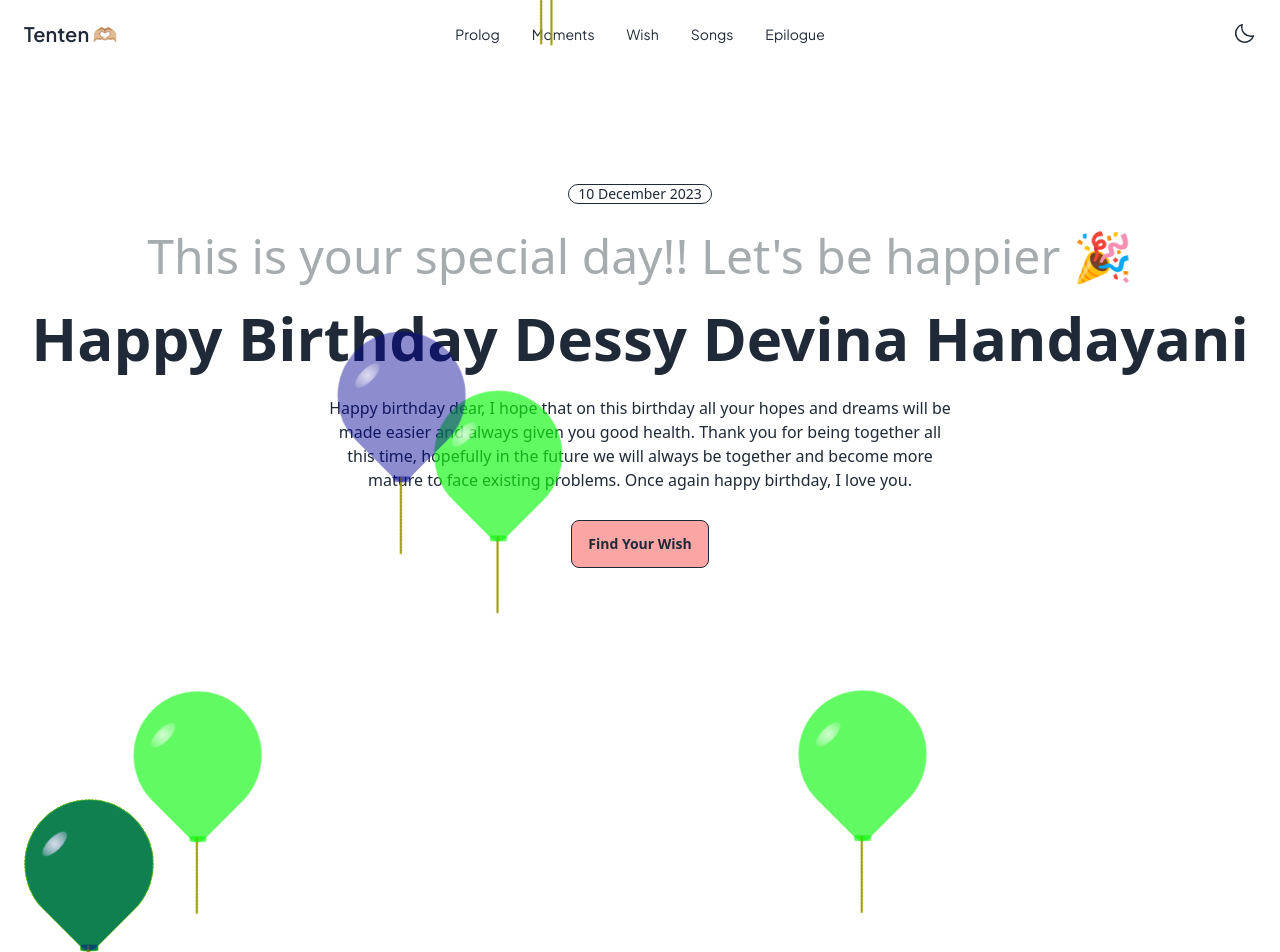
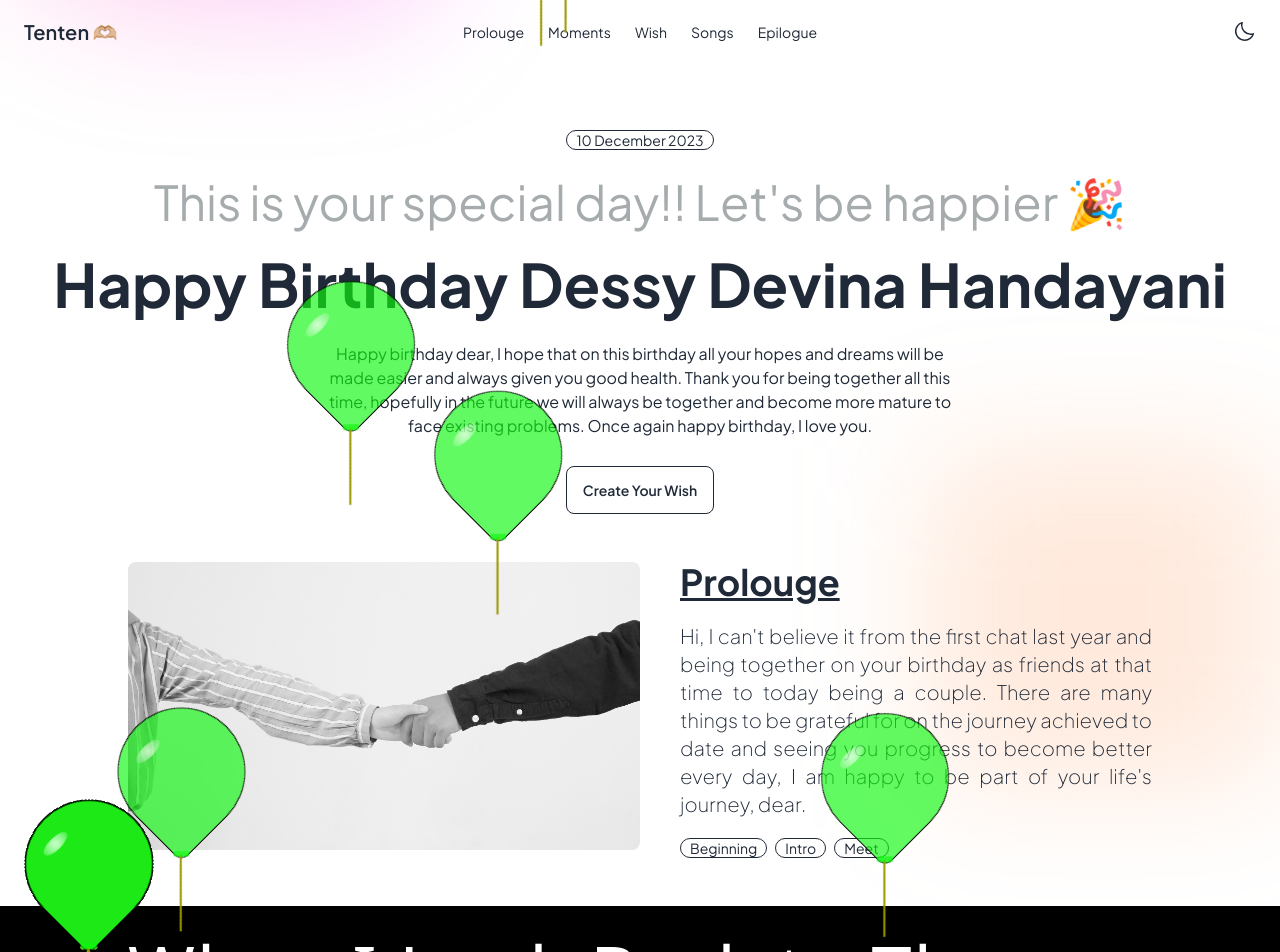
Before and after one commit to vhermawan/gift-birthday, a React (Vite) app: page / in a window 1280 px wide. Shown: the top 952 px of the page. Built offline with nearby package versions, Linux system fonts and the light colour scheme.

Commit message:
feat: add prolouge

```diff
--- a/package.json
+++ b/package.json
@@ -15,12 +15,14 @@
     "react": "^18.2.0",
     "react-awesome-reveal": "^4.2.7",
     "react-dom": "^18.2.0",
-    "react-hook-form": "^7.48.2"
+    "react-hook-form": "^7.48.2",
+    "react-scroll": "^1.9.0"
   },
   "devDependencies": {
     "@types/node": "^20.9.0",
     "@types/react": "^18.2.15",
     "@types/react-dom": "^18.2.7",
+    "@types/react-scroll": "^1.8.10",
     "@typescript-eslint/eslint-plugin": "^6.0.0",
     "@typescript-eslint/parser": "^6.0.0",
     "@vitejs/plugin-react-swc": "^3.3.2",
--- a/src/App.tsx
+++ b/src/App.tsx
@@ -1,12 +1,14 @@
 import { Hero } from './components/Hero/Hero'
 import { Layout } from './components/Layout/Layout'
 import { Prolouge } from './components/Prolouge/Prolouge'
+import { WordingQuote } from './components/WordingQuote/WordingQuote'
 
 function App() {
   return (
     <Layout>
       <Hero />
       <Prolouge />
+      <WordingQuote />
     </Layout>
   )
 }
--- /dev/null
+++ b/src/common/constant/index.ts
@@ -0,0 +1,24 @@
+const LIST_MENU = [
+  {
+    menu: 'Prolouge',
+    id: 'prolouge',
+  },
+  {
+    menu: 'Moments',
+    id: 'moments',
+  },
+  {
+    menu: 'Wish',
+    id: 'wish',
+  },
+  {
+    menu: 'Songs',
+    id: 'songs',
+  },
+  {
+    menu: 'Epilogue',
+    id: 'epilogue',
+  }
+]
+
+export { LIST_MENU }
--- a/src/components/Ballon/Ballon.tsx
+++ b/src/components/Ballon/Ballon.tsx
@@ -1,5 +1,5 @@
 export function Ballon(){
-    const density = 10; // concurrent balloon count
+    const density = 7; // concurrent balloon count
     const colors = ['yellow', 'green', 'blue', 'red'];
     const stringElement = document.createElement("div");
     stringElement.classList.add("string");
--- a/src/components/Header/Header.tsx
+++ b/src/components/Header/Header.tsx
@@ -1,5 +1,7 @@
+import { LIST_MENU } from "@/common/constant";
 import { List, Moon, Sun } from "@phosphor-icons/react"
-import { useEffect, useState } from "react";
+import { Fragment, useEffect, useState } from "react";
+import { Link } from "react-scroll";
 
 const Header = () => {
   const [theme, setTheme] = useState(
@@ -21,17 +23,26 @@ const Header = () => {
   }, [theme]);
 
   return (
-    <nav className="navbar bg-base-100 px-4 md:px-6 font-jakarta">
+    <nav className="navbar bg-transparent px-4 md:px-6 font-jakarta">
       <div className="navbar-start">
         <h1 className="text-xl font-semibold">Tenten 🫶🏼</h1>
       </div>
       <div className="navbar-center hidden lg:flex">
         <ul className="menu menu-horizontal px-1">
-          <li><a>Prolog</a></li>
-          <li><a>Moments</a></li>
-          <li><a>Wish</a></li>
-          <li><a>Songs</a></li>
-          <li><a>Epilogue</a></li>
+          {LIST_MENU.map((menu) => {
+            return (
+              <Fragment key={menu.id}>
+                <Link
+                  to={menu.id}
+                  spy={true}
+                  smooth={true}
+                  className="px-3 cursor-pointer"
+                >
+                  {menu.menu}
+                </Link>
+              </Fragment>
+            )
+          })}
         </ul>
       </div>
       <div className="navbar-end">
@@ -39,16 +50,21 @@ const Header = () => {
           <label tabIndex={0} className="btn btn-ghost lg:hidden">
             <List size={32}/>
           </label>
-          <ul tabIndex={0} className="menu menu-sm dropdown-content mt-3 z-[1] p-2 shadow bg-base-100 rounded-box w-52">
-            <li><a>Item 1</a></li>
-            <li>
-              <a>Parent</a>
-              <ul className="p-2">
-                <li><a>Submenu 1</a></li>
-                <li><a>Submenu 2</a></li>
-              </ul>
-            </li>
-            <li><a>Item 3</a></li>
+          <ul tabIndex={0} className="menu menu-sm dropdown-content py-3 gap-y-2 mt-3 z-[1] p-2 shadow bg-base-100 rounded-box w-52">
+            {LIST_MENU.map((menu) => {
+              return (
+                <Fragment key={menu.id}>
+                  <Link
+                    to={menu.id}
+                    spy={true}
+                    smooth={true}
+                    className="px-3 cursor-pointer"
+                  >
+                    {menu.menu}
+                  </Link>
+                </Fragment>
+              )
+            })}
           </ul>
         </div>
 
--- a/src/components/Hero/Hero.tsx
+++ b/src/components/Hero/Hero.tsx
@@ -1,7 +1,14 @@
 const Hero = () => {
   return (
-    <section id="hero" className="mt-[100px] md:mt-[50px]font-jakarta p-4">
-      <div className="flex flex-col gap-y-2 md:gap-y-7 md:text-center md:items-center">
+    <section id="hero" className="mt-[60px] md:mt-[50px] font-jakarta p-4">
+      <div className="flex flex-col gap-y-3 md:gap-y-7 md:items-center">
+        <div
+          className="absolute inset-x-0 -top-40 -z-10 transform-gpu overflow-hidden blur-3xl sm:-top-80"
+          aria-hidden="true"
+        >
+          <div className="relative left-[calc(50%-11rem)] aspect-[1155/678] w-[36.125rem] -translate-x-1/2 rotate-[30deg] bg-gradient-to-tr from-[#ff80b5] to-[#ee57ff] opacity-30 sm:left-[calc(50%-30rem)]"></div>
+        </div>
+
         <div className="badge badge-[#3fa8e0] badge-outline">10 December 2023</div>
         <h1 className="font-normal text-[#a6abad] text-2xl md:text-5xl">
           This is your special day!! Let's be happier 🎉
@@ -9,13 +16,20 @@ const Hero = () => {
         <h1 className="font-bold text-3xl md:text-6xl">
           Happy Birthday Dessy Devina Handayani
         </h1>
-        <h3 className="text-xs text-justify md:text-center md:text-base md:w-1/2">
+        <h3 className="text-sm text-justify md:text-center md:text-base md:w-1/2 mx-auto">
           Happy birthday dear, I hope that on this birthday all your hopes and dreams will be made easier
           and always given you good health. Thank you for being together all this time,
           hopefully in the future we will always be together and become more mature to face existing problems.
           Once again happy birthday, I love you.
         </h3>
-        <button className="btn btn-outline bg-red-300">Find Your Wish</button>
+        <button className="btn btn-outline bg-transparent">Create Your Wish</button>
+
+        <div
+          className="absolute inset-x-0 top-[calc(100%-20rem)] -z-10 transform-gpu overflow-hidden blur-3xl sm:top-[calc(100%-22rem)]"
+          aria-hidden="true"
+        >
+          <div className="relative left-[calc(50%+3rem)] aspect-[1155/678] w-[36.125rem] -translate-x-1/2 bg-gradient-to-tl from-[#ff9452] to-[#ff9452] opacity-20 sm:left-[calc(50%+36rem)]"></div>
+        </div>
       </div>
     </section>
   )
--- a/src/components/Layout/Layout.tsx
+++ b/src/components/Layout/Layout.tsx
@@ -12,7 +12,7 @@ const Layout = ({children}: React.PropsWithChildren) => {
   return (
     <>
       <Header />
-      <section id="content" className="h-screen">
+      <section id="content" className="min-h-screen">
         {children}
       </section>
       <Footer />
--- a/src/components/Prolouge/Prolouge.tsx
+++ b/src/components/Prolouge/Prolouge.tsx
@@ -1,6 +1,25 @@
+import ProlougeImage from "@/assets/images/prolouge_us.jpeg"
+
 const Prolouge = () => {
   return (
-    <section id="prolouge"></section>
+    <section id="prolouge" className="font-jakarta w-full p-4 md:px-32">
+      <div className="flex flex-col md:flex-row gap-x-10 gap-y-3 my-4">
+        <img loading="lazy" alt="prolouge-us" className="rounded-lg w-full md:w-6/12 md:h-full" src={ProlougeImage} />
+        <div className="flex flex-col md:w-6/12 gap-y-5">
+          <h1 className="font-bold underline text-2xl md:text-4xl">Prolouge</h1>
+          <p className="text-justify md:text-xl font-extralight">
+            Hi, I can't believe it from the first chat last year and being together on your birthday as friends
+            at that time to today being a couple. There are many things to be grateful for on the journey achieved to
+            date and seeing you progress to become better every day, I am happy to be part of your life's journey, dear.
+          </p>
+          <div className="flex gap-x-2">
+            <div className="badge badge-[#3fa8e0] badge-outline">Beginning</div>
+            <div className="badge badge-[#3fa8e0] badge-outline">Intro</div>
+            <div className="badge badge-[#3fa8e0] badge-outline">Meet</div>
+          </div>
+        </div>
+      </div>
+    </section>
   )
 }
 
--- /dev/null
+++ b/src/components/WordingQuote/WordingQuote.tsx
@@ -0,0 +1,12 @@
+const WordingQuote = () => {
+  return (
+    <div className="flex flex-col w-full gap-y-2 mt-4 md:px-32 bg-black p-7 text-white">
+      <h1 className="text-2xl md:text-7xl text-left font-extralight leading-relaxed tracking-wide">
+        When I Look Back to The Day We First Meet, I Still See The Start of My Favorite Love Story
+      </h1>
+      <p className="mb-2 text-left md:text-lg">-Mark Antony</p>
+    </div>
+  )
+}
+
+export {WordingQuote}
--- a/src/index.css
+++ b/src/index.css
@@ -13,6 +13,7 @@
   position: fixed;
   bottom: calc(-1 * var(--balloonDimension));
   left: 0;
+  border: 1px black solid;
   background-color: aqua;
 }
 .balloon::before {
```
Also changed, not shown: src/assets/images/prolouge_us.jpeg (added), 1 other file (tests, documents, lock files or other folders).
